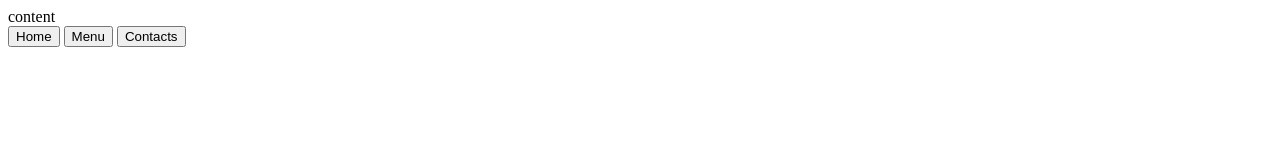
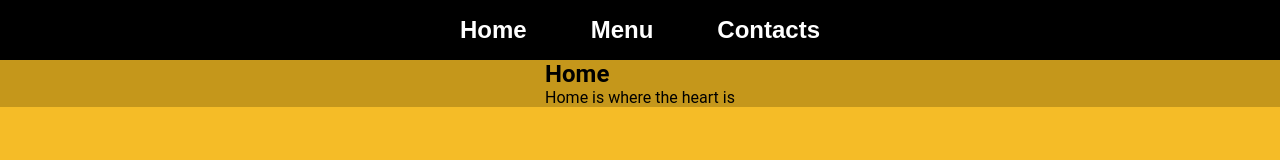
Before and after one commit to koloseki/restaurant_page, a website built with webpack: page dist/index.html in a window 1280 px wide. Built offline with nearby package versions, Linux system fonts and the light colour scheme.

Commit message:
Added style.css , now website generate content dynamically

```diff
--- a/package.json
+++ b/package.json
@@ -9,6 +9,8 @@
   "author": "",
   "license": "ISC",
   "devDependencies": {
+    "css-loader": "^6.7.3",
+    "style-loader": "^3.3.2",
     "webpack": "^5.80.0",
     "webpack-cli": "^5.0.2"
   }
--- a/src/generateHtml.js
+++ b/src/generateHtml.js
@@ -2,23 +2,31 @@ const html = document.documentElement;
 const body = document.body;
 const content = document.querySelector("#content");
 
-export function generateHTML() {
+
+export function generateMain() {
     content.innerHTML = "";
 
-    content.appendChild(document.createElement("div").appendChild(document.createElement("h2").appendChild(document.createTextNode("Hello World"))));
-    content.appendChild(document.createElement("div").appendChild(document.createElement("h3").appendChild(document.createTextNode("Hello World"))));
+    content.appendChild(document.createElement("div")).innerHTML = "<h2>Home</h2><p>Home is where the heart is</p>";
+
+
 }
 
 export function generateMenu(){
     content.innerHTML = "";
 
-    content.appendChild(document.createElement("div").appendChild(document.createElement("h2").appendChild(document.createTextNode("Menu"))));
-    content.appendChild(document.createElement("div").appendChild(document.createElement("h3").appendChild(document.createTextNode("Menu"))));
+    content.appendChild(document.createElement("div")).innerHTML = "<h2>Menu</h2><p>Menu is where the food is</p>";
+
+
+    content.appendChild(document.createElement('div')).innerHTML = "<h1><b>Margherita</b> <span class=\"w3-right w3-tag w3-dark-grey w3-round\">$12.50</span></h1>\n" +
+        "<p class=\"w3-text-grey\">Fresh tomatoes, fresh mozzarella, fresh basil</p>\n"
+
 }
 
 export function generateContacts(){
     content.innerHTML = "";
 
-    content.appendChild(document.createElement("div").appendChild(document.createElement("h2").appendChild(document.createTextNode("Contacts"))));
-    content.appendChild(document.createElement("div").appendChild(document.createElement("h3").appendChild(document.createTextNode("Contacts"))));
+    content.appendChild(document.createElement("div")).innerHTML = "<h2>Contacts</h2><p>Contacts is where the people are</p>";
+
+    content.appendChild(document.createElement("div")).innerHTML = "<iframe src=\"https://www.google.com/maps/embed?pb=!1m18!1m12!1m3!1d442.80118535455966!2d21.471497033565914!3d49.743553230808715!2m3!1f0!2f0!3f0!3m2!1i1024!2i768!4f13.1!3m3!1m2!1s0x473db4735e0d70cb%3A0x4af53fef278d40c9!2sGlorietka!5e0!3m2!1spl!2spl!4v1682421632033!5m2!1spl!2spl\" width=\"600\" height=\"450\" style=\"border:0;\" allowfullscreen=\"\" loading=\"lazy\" referrerpolicy=\"no-referrer-when-downgrade\"></iframe>";
+
 }
--- a/src/index.js
+++ b/src/index.js
@@ -1,11 +1,19 @@
-import {generateContacts, generateHTML, generateMenu} from './generateHTML.js';
+import {generateContacts, generateMain, generateMenu} from './generateHTML.js';
+import './style.css';
+
 
 let home = document.querySelector("#hButton");
 let menu = document.querySelector("#mButton");
 let contacts = document.querySelector("#cButton");
 
-home.addEventListener('click', generateHTML);
+let content = document.querySelector("#content");
+
+content.classList.add('home');
+
+home.addEventListener('click', generateMain);
 
 menu.addEventListener('click', generateMenu);
 
 contacts.addEventListener('click', generateContacts);
+
+generateMain();
--- /dev/null
+++ b/src/style.css
@@ -0,0 +1,49 @@
+*{
+    margin: 0;
+    padding: 0;
+    box-sizing: border-box;
+}
+
+body{
+    font-family: 'Roboto', sans-serif;
+    background-color: #f5bc27;
+    display: flex;
+    flex-direction: column;
+}
+
+
+header{
+    display: flex;
+    justify-content: center;
+    align-items: center;
+    background-color: black;
+
+}
+
+header > button{
+    background-color:black;
+    border: none;
+    cursor: pointer;
+    font-size: 1.5rem;
+    font-weight: 700;
+    color: white;
+    padding: 1rem 2rem;
+    transition: all 0.3s ease;
+}
+
+header > button:hover{
+    background-color: white;
+    color: black;
+}
+
+#content {
+    background-color: #c5971b;
+    display: flex;
+    flex-direction: column;
+    justify-content: center;
+    align-items: center;
+}
+
+#content > *{
+    color: 	 black;
+}
--- a/webpack.config.js
+++ b/webpack.config.js
@@ -6,5 +6,15 @@ module.exports = {
         filename: 'main.js',
         path: path.resolve(__dirname, 'dist'),
     },
+    mode: 'development',
+
+    module: {
+        rules: [
+            {
+                test: /\.css$/i,
+                use: ["style-loader", "css-loader"],
+            },
+        ],
+    },
 
 };
```
Also changed, not shown: dist/index.html, dist/main.js, 2 other files.
